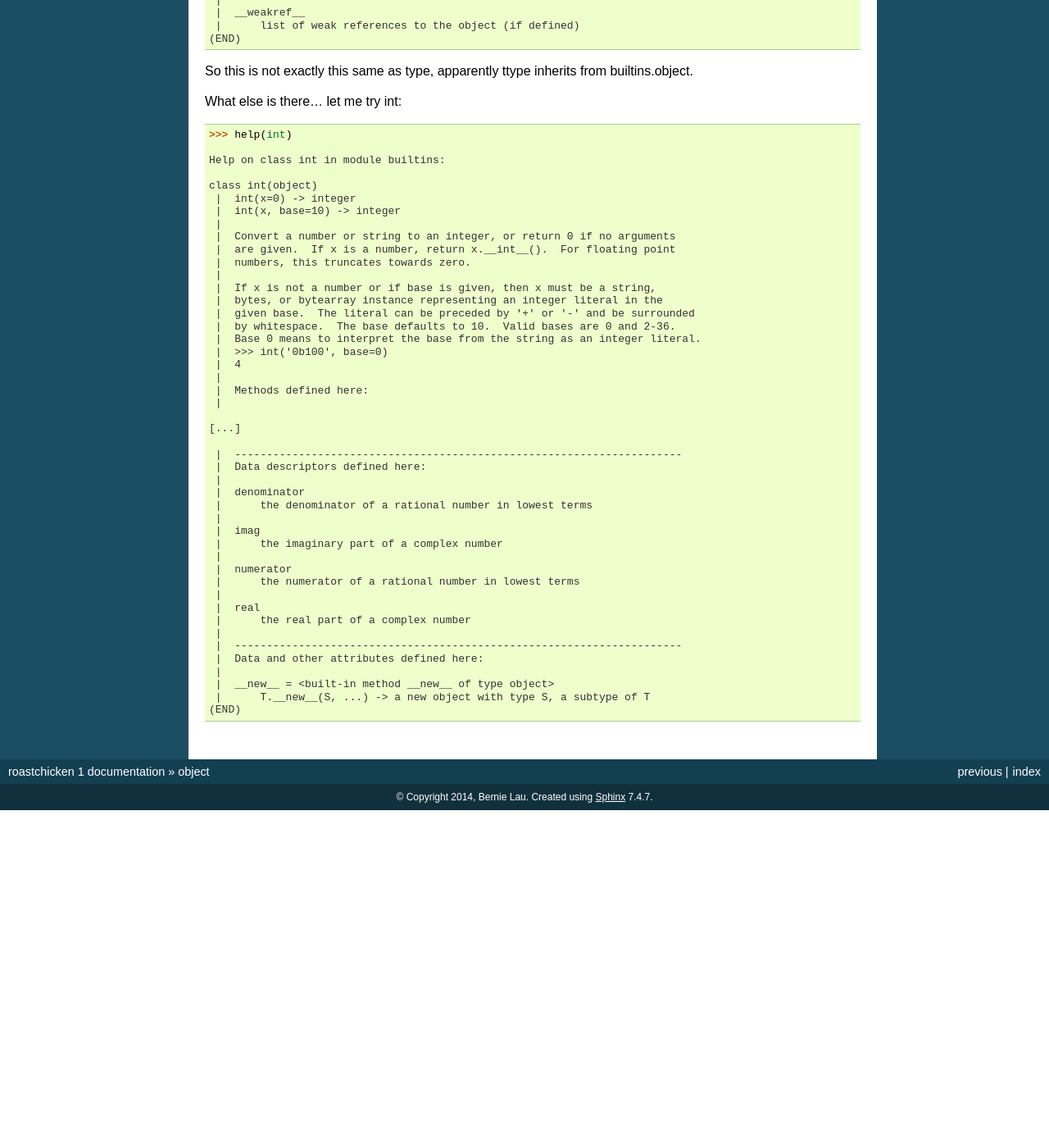
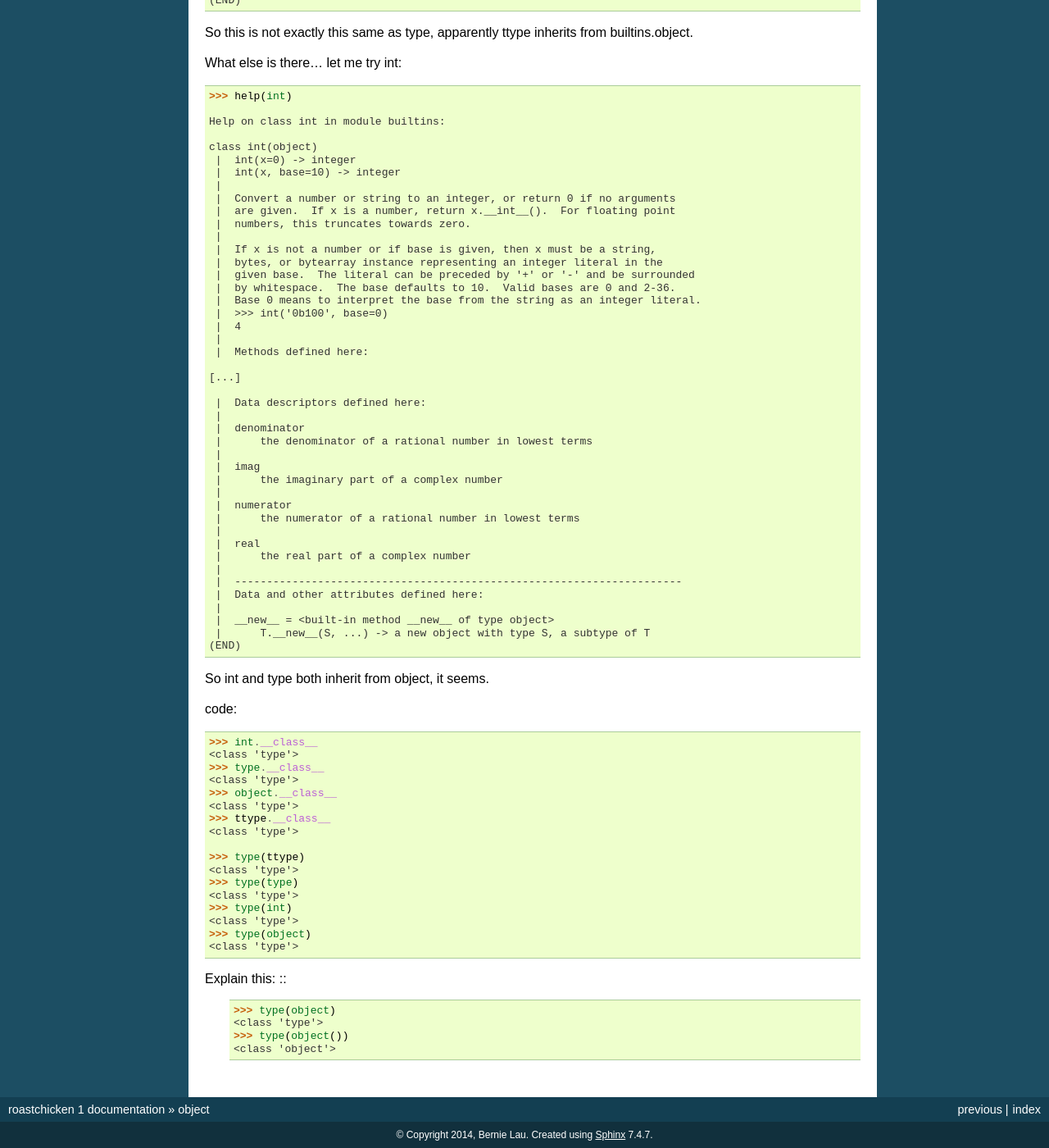
Before and after one commit to launerbie/roastchicken, a Sphinx documentation site: the page built from docs/source/objects.rst, in a window 1280 px wide and 1400 px high, scrolled down 1007 px. Shown: the whole window at 82% size. Built offline with Sphinx 7.4.7, drawn with Linux system fonts in a browser that asks for light colours; formulas are drawn with MathJax 3; before the commit the page ends 1995 px from its top, so only the background shows below that; some of the changed text lies outside the part shown.

Commit message:
work on objects.rst

```diff
--- a/docs/source/objects.rst
+++ b/docs/source/objects.rst
@@ -28,13 +28,10 @@ code::
 
     [...]
 
-     |  ----------------------------------------------------------------------
      |  Data descriptors defined here:
-     |
 
     [...]
 
-     |
      |  ----------------------------------------------------------------------
      |  Data and other attributes defined here:
      |
@@ -92,11 +89,9 @@ What else is there... let me try int: ::
      |  4
      |
      |  Methods defined here:
-     |
 
     [...]
 
-     |  ----------------------------------------------------------------------
      |  Data descriptors defined here:
      |
      |  denominator
@@ -117,3 +112,31 @@ What else is there... let me try int: ::
      |  __new__ = <built-in method __new__ of type object>
      |      T.__new__(S, ...) -> a new object with type S, a subtype of T
     (END)
+
+So int and type both inherit from object, it seems.
+
+code::
+
+    >>> int.__class__
+    <class 'type'>
+    >>> type.__class__
+    <class 'type'>
+    >>> object.__class__
+    <class 'type'>
+    >>> ttype.__class__
+    <class 'type'>
+
+    >>> type(ttype)
+    <class 'type'>
+    >>> type(type)
+    <class 'type'>
+    >>> type(int)
+    <class 'type'>
+    >>> type(object)
+    <class 'type'>
+
+Explain this: ::
+    >>> type(object)
+    <class 'type'>
+    >>> type(object())
+    <class 'object'>
```
